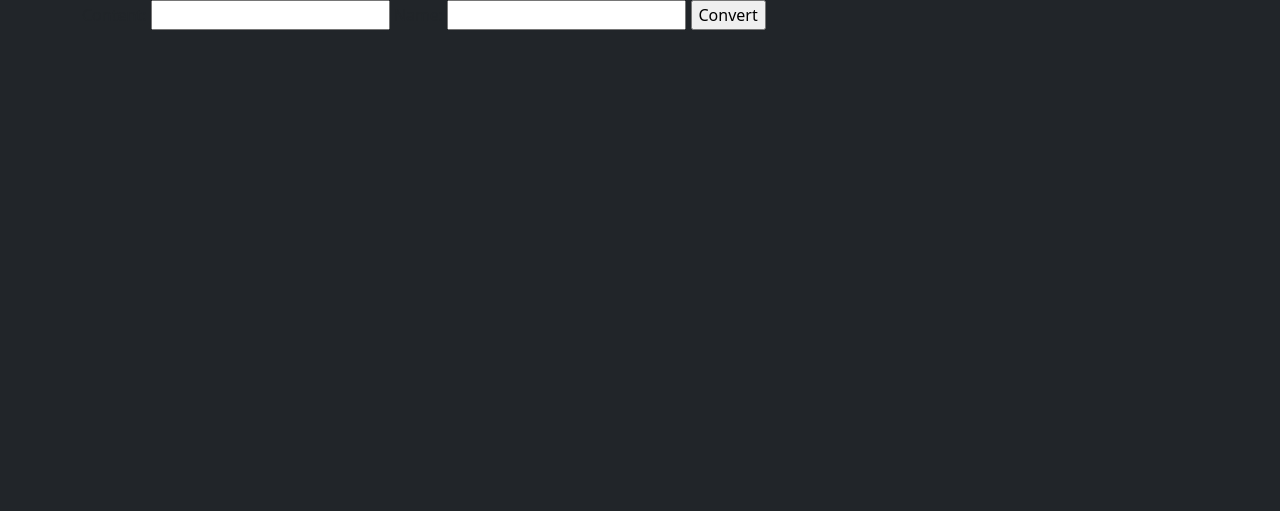
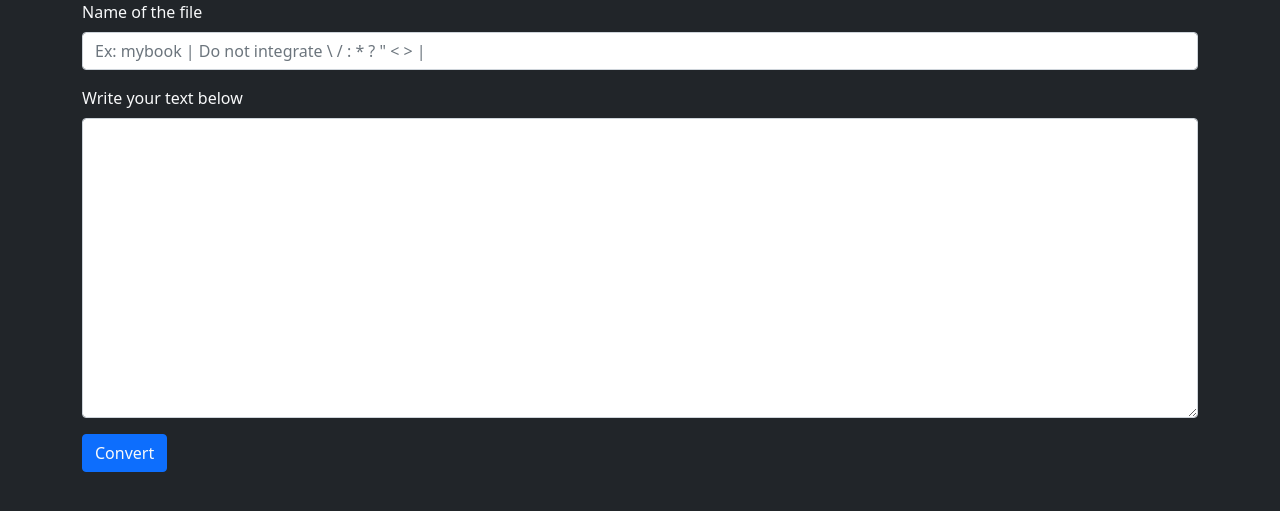
Before and after one commit to Scaffus/AudioBook-Web, a Flask app: page / in a window 1280 px wide. Shown: the part 56-567 px from the top of the page. Run offline with Flask 2, Linux system fonts and the light colour scheme.

Commit message:
Update index.html

```diff
--- a/templates/index.html
+++ b/templates/index.html
@@ -8,10 +8,18 @@
 
 {% block body %}
 
-<form action="/post" method="POST">
-    Content: <input type="text" name="content" id="content">
-    Name: <input type="text" name="name" id="name">
-    <input type="submit" id="submit" value="Convert">
+<form action="/post" method="POST" class="bg-dark">
+    <div class="mb-3 bg-dark">
+        <label for="contentFormInput" class="form-label text-light">Name of the file</label>
+        <input type="text" class="form-control" name="name" id="contentFormInput" placeholder='Ex: mybook | Do not integrate \ / : * ? " < > |'>
+      </div>
+      <div class="mb-3 bg-dark">
+        <label for="nameFormInput" class="form-label text-light">Write your text below</label>
+        <textarea class="form-control" name="content" id="nameFormInput" style="height: 300px;" rows="3"></textarea>
+    </div>
+    <div class="col-auto bg-dark">
+        <button type="submit" class="btn btn-primary text-light">Convert</button>
+    </div>
 </form>
 
 {% endblock %}
```
